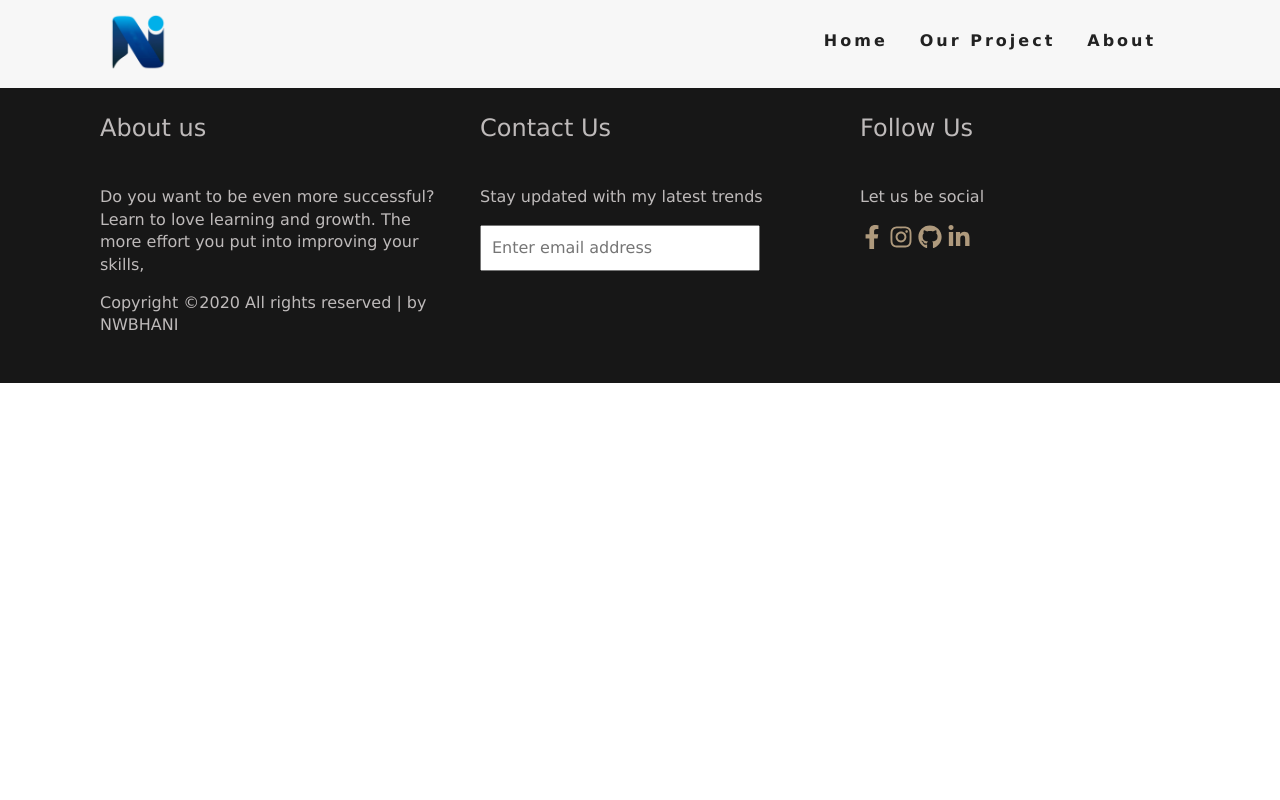
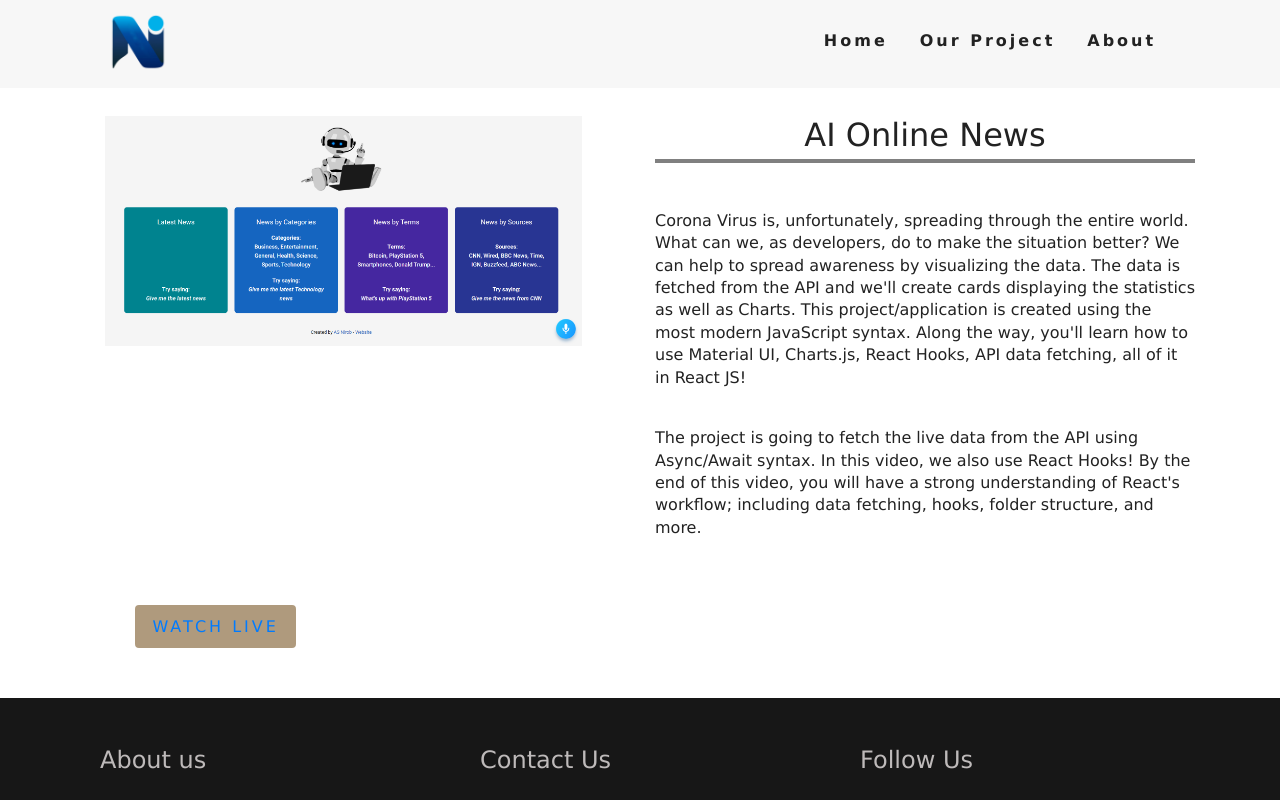
Before and after one commit to asrafulsharker/nawbhani, a React (Create React App) app: page /ai-news in a window 1280 px wide. Shown: the top 800 px of the page. Built offline with nearby package versions, Linux system fonts and the light colour scheme.

Commit message:
add project section

```diff
--- a/src/App.js
+++ b/src/App.js
@@ -4,6 +4,8 @@ import Navbar from './Components/Navbar/Navbar';
 import Home from './Components/Home';
 import ourProject from './Components/ourProject';
 import Employee from './Components/employee';
+import Covid from './Components/covid';
+import aiNews from './Components/aiNews';
 import Footer from './Components/Footer/footer';
 import './App.css';
 
@@ -16,6 +18,8 @@ function App() {
         <Route exact path="/" component ={Home}/>
         <Route exact path="/our-project" component ={ourProject}/>
         <Route exact path="/employee-management" component ={Employee}/>
+        <Route exact path="/covid-19-tracker" component ={Covid}/>
+        <Route exact path="/ai-news" component ={aiNews}/>
       </Switch>
       <Footer/>
     </>
--- /dev/null
+++ b/src/Components/aiNews.js
@@ -0,0 +1,24 @@
+import React from 'react'
+import AiNews from '../Images/Ai-news.png';
+function aiNews() {
+    return (
+        <div className="container">
+            <div className="row">
+                <div className="col-md-6">
+                    <img style={{height:"300px",padding:"20px",paddingTop:"50px"}} src={AiNews} alt=".."/>
+
+                </div>
+                <div className="col-md-6">
+                   <h2 style={{paddingTop:"50px",borderBottom:"4px solid gray", textAlign:"center" ,paddingBottom:"5px"}}>AI Online News</h2>
+                   <br/>
+                   <p>Corona Virus is, unfortunately, spreading through the entire world. What can we, as developers, do to make the situation better? We can help to spread awareness by visualizing the data. The data is fetched from the API and we'll create cards displaying the statistics as well as Charts. This project/application is created using the most modern JavaScript syntax. Along the way, you'll learn how to use Material UI, Charts.js, React Hooks, API data fetching, all of it in React JS!</p>
+                   <br/>
+                   <p>The project is going to fetch the live data from the API using Async/Await syntax. In this video, we also use React Hooks! By the end of this video, you will have a strong understanding of React's workflow; including data fetching, hooks, folder structure, and more.</p>
+                </div>
+            </div>
+            <button className="btn btn-primary" style={{color:"black " , margin:"50px"}}><a href="https://covid-19-tracker-by-nirob.netlify.app/">Watch Live</a></button>
+        </div>
+    )
+}
+
+export default aiNews;
--- /dev/null
+++ b/src/Components/covid.js
@@ -0,0 +1,24 @@
+import React from 'react'
+import Covid from '../Images/covid.png';
+function covid() {
+    return (
+        <div className="container">
+            <div className="row">
+                <div className="col-md-6">
+                    <img style={{height:"300px",padding:"20px",paddingTop:"50px"}} src={Covid} alt=".."/>
+
+                </div>
+                <div className="col-md-6">
+                   <h2 style={{paddingTop:"50px",borderBottom:"4px solid gray", textAlign:"center" ,paddingBottom:"5px"}}>Covid-19 Tracker</h2>
+                   <br/>
+                   <p>Corona Virus is, unfortunately, spreading through the entire world. What can we, as developers, do to make the situation better? We can help to spread awareness by visualizing the data. The data is fetched from the API and we'll create cards displaying the statistics as well as Charts. This project/application is created using the most modern JavaScript syntax. Along the way, you'll learn how to use Material UI, Charts.js, React Hooks, API data fetching, all of it in React JS!</p>
+                   <br/>
+                   <p>The project is going to fetch the live data from the API using Async/Await syntax. In this video, we also use React Hooks! By the end of this video, you will have a strong understanding of React's workflow; including data fetching, hooks, folder structure, and more.</p>
+                </div>
+            </div>
+            <button className="btn btn-primary" style={{color:"black " , margin:"50px"}}><a href="https://covid-19-tracker-by-nirob.netlify.app/">Track Live</a></button>
+        </div>
+    )
+}
+
+export default covid;
--- a/src/Components/ourProject.js
+++ b/src/Components/ourProject.js
@@ -30,16 +30,16 @@ export default class ourProject extends Component {
 
 
   <div className="card ">
-                   <Link to="/rooms">
+                   <Link to="/covid-19-tracker">
     <img src={covid} class="card-img-top" alt="..."/>
     <div className="card-body">
       <h5 class="card-title">Covid-19 Tracker</h5>
-      <p className="card-text">This is a longer card with supporting text below as a natural lead-in to additional content. This content is a little bit longer.</p>
+      <p className="card-text">Corona Virus is, unfortunately, spreading through the entire world. What can we, as developers, do to make the situation better? We can help to spread awareness by visualizing the data.</p>
     </div>
     </Link>
   </div>
   <div className="card " >
-                   <Link to="/rooms">
+                   <Link to="/ai-news">
     <img src={AiNews} class="card-img-top" alt="..."/>
     <div className="card-body">
       <h5 class="card-title">AI Online News</h5>
```
Also changed, not shown: 1 other file (tests, documents, lock files or other folders).
